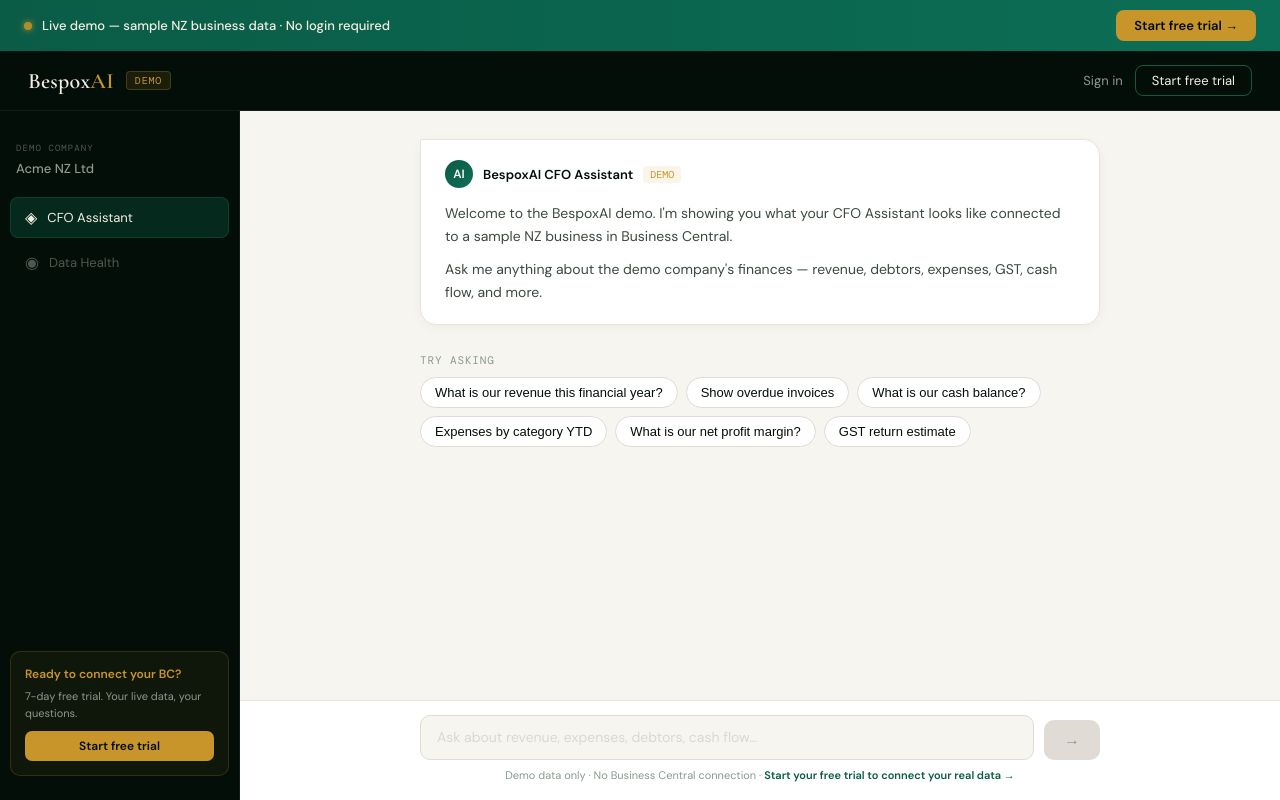
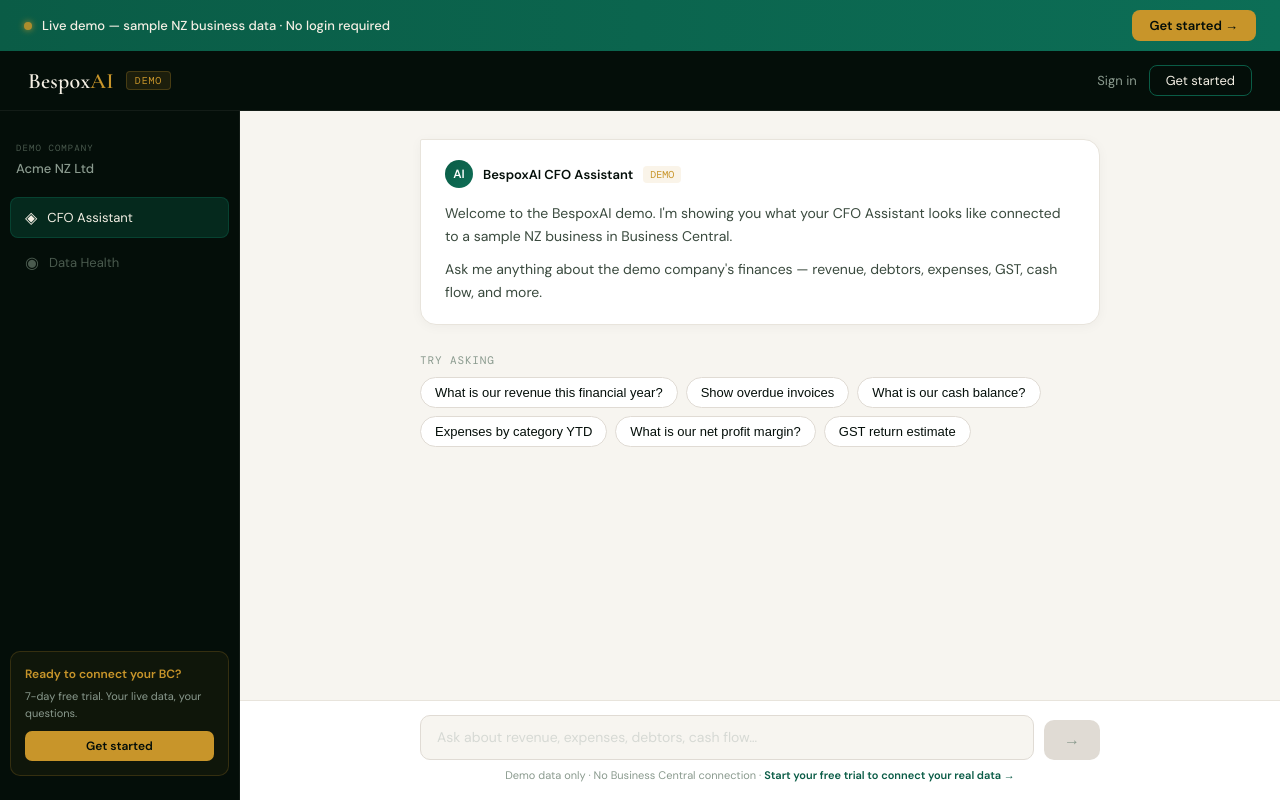
Before and after one commit to NavSolutionsNZ/BespokeAI_Web, a Next.js app: page /demo in a window 1280 px wide. Built offline with nearby package versions, Linux system fonts and the light colour scheme.

Commit message:
fix: admin portal - superadmin role check, tier in stats API, middleware API 403s, demo CTAs

```diff
--- a/app/api/admin/entities/[tenantId]/route.ts
+++ b/app/api/admin/entities/[tenantId]/route.ts
@@ -8,7 +8,7 @@
 // GET /api/admin/entities/[tenantId] — return current entity config
 export async function GET(_req: NextRequest, { params }: { params: { tenantId: string } }) {
   const session = await getServerSession(authOptions)
-  if (!session?.user || (session.user as any).role !== 'admin')
+  if (!session?.user || (session.user as any).role !== 'superadmin')
     return NextResponse.json({ error: 'Forbidden' }, { status: 403 })
 
   const tenant = await prisma.tenant.findUnique({
@@ -24,7 +24,7 @@
 // Body: { entity: "Customer", enabled: false }
 export async function PATCH(req: NextRequest, { params }: { params: { tenantId: string } }) {
   const session = await getServerSession(authOptions)
-  if (!session?.user || (session.user as any).role !== 'admin')
+  if (!session?.user || (session.user as any).role !== 'superadmin')
     return NextResponse.json({ error: 'Forbidden' }, { status: 403 })
 
   const { entity, enabled } = await req.json().catch(() => ({}))
--- a/app/api/admin/installer/[tenantId]/route.ts
+++ b/app/api/admin/installer/[tenantId]/route.ts
@@ -11,7 +11,7 @@
 
 export async function POST(req: NextRequest, { params }: { params: { tenantId: string } }) {
   const session = await getServerSession(authOptions)
-  if (!session?.user || (session.user as any).role !== 'admin')
+  if (!session?.user || (session.user as any).role !== 'superadmin')
     return NextResponse.json({ error: 'Forbidden' }, { status: 403 })
 
   const tenant = await prisma.tenant.findUnique({ where: { id: params.tenantId } })
--- a/app/api/admin/provision/route.ts
+++ b/app/api/admin/provision/route.ts
@@ -17,7 +17,7 @@
 // Returns: tenant record (installer can then be downloaded via /api/admin/installer/[id])
 export async function POST(req: NextRequest) {
   const session = await getServerSession(authOptions)
-  if (!session?.user || (session.user as any).role !== 'admin')
+  if (!session?.user || (session.user as any).role !== 'superadmin')
     return NextResponse.json({ error: 'Forbidden' }, { status: 403 })
 
   const body = await req.json().catch(() => ({}))
--- a/app/api/admin/stats/route.ts
+++ b/app/api/admin/stats/route.ts
@@ -8,7 +8,7 @@
 // GET /api/admin/stats — query usage stats per tenant
 export async function GET() {
   const session = await getServerSession(authOptions)
-  if (!session?.user || (session.user as any).role !== 'admin')
+  if (!session?.user || (session.user as any).role !== 'superadmin')
     return NextResponse.json({ error: 'Forbidden' }, { status: 403 })
 
   const [totalQueries, todayQueries, tenants, topEntities] = await Promise.all([
@@ -26,6 +26,8 @@
         id:   true,
         name: true,
         active: true,
+        tier: true,
+        trialEndsAt: true,
         _count: { select: { queryLogs: true, users: true } },
         queryLogs: {
           orderBy: { createdAt: 'desc' },
--- a/app/api/admin/tenants/route.ts
+++ b/app/api/admin/tenants/route.ts
@@ -7,7 +7,7 @@
 export const dynamic = 'force-dynamic'
 
 function adminGuard(session: any) {
-  if (!session?.user || (session.user as any).role !== 'admin')
+  if (!session?.user || (session.user as any).role !== 'superadmin')
     return NextResponse.json({ error: 'Forbidden' }, { status: 403 })
   return null
 }
--- a/app/api/admin/users/[id]/route.ts
+++ b/app/api/admin/users/[id]/route.ts
@@ -8,7 +8,7 @@
 export const dynamic = 'force-dynamic'
 
 function adminGuard(session: any) {
-  if (!session?.user || (session.user as any).role !== 'admin')
+  if (!session?.user || (session.user as any).role !== 'superadmin')
     return NextResponse.json({ error: 'Forbidden' }, { status: 403 })
   return null
 }
--- a/app/api/admin/users/route.ts
+++ b/app/api/admin/users/route.ts
@@ -8,7 +8,7 @@
 export const dynamic = 'force-dynamic'
 
 function adminGuard(session: any) {
-  if (!session?.user || (session.user as any).role !== 'admin')
+  if (!session?.user || (session.user as any).role !== 'superadmin')
     return NextResponse.json({ error: 'Forbidden' }, { status: 403 })
   return null
 }
--- a/app/demo/page.tsx
+++ b/app/demo/page.tsx
@@ -106,7 +106,7 @@
           </span>
         </div>
         <a
-          href="/signup"
+          href="/login"
           style={{
             background: '#C8952A',
             color: '#040E09',
@@ -118,7 +118,7 @@
             whiteSpace: 'nowrap',
           }}
         >
-          Start free trial →
+          Get started →
         </a>
       </div>
 
@@ -159,7 +159,7 @@
             Sign in
           </a>
           <a
-            href="/signup"
+            href="/login"
             style={{
               background: 'transparent',
               border: '1px solid #0A5C46',
@@ -170,7 +170,7 @@
               textDecoration: 'none',
             }}
           >
-            Start free trial
+            Get started
           </a>
         </div>
       </header>
@@ -242,7 +242,7 @@
             <div style={{ fontSize: 11, color: '#8a9a8e', marginBottom: 10, lineHeight: 1.5 }}>
               7-day free trial. Your live data, your questions.
             </div>
-            <a href="/signup" style={{
+            <a href="/login" style={{
               display: 'block',
               background: '#C8952A',
               color: '#040E09',
@@ -253,7 +253,7 @@
               fontWeight: 700,
               textDecoration: 'none',
             }}>
-              Start free trial
+              Get started
             </a>
           </div>
         </aside>
@@ -445,7 +445,7 @@
               </div>
               <p style={{ fontSize: 11, color: '#8a9a8e', textAlign: 'center', marginTop: 8, marginBottom: 0 }}>
                 Demo data only · No Business Central connection ·{' '}
-                <a href="/signup" style={{ color: '#0A5C46', textDecoration: 'none', fontWeight: 600 }}>
+                <a href="/login" style={{ color: '#0A5C46', textDecoration: 'none', fontWeight: 600 }}>
                   Start your free trial to connect your real data →
                 </a>
               </p>
```
Also changed, not shown: middleware.ts (+10 -2 lines).
